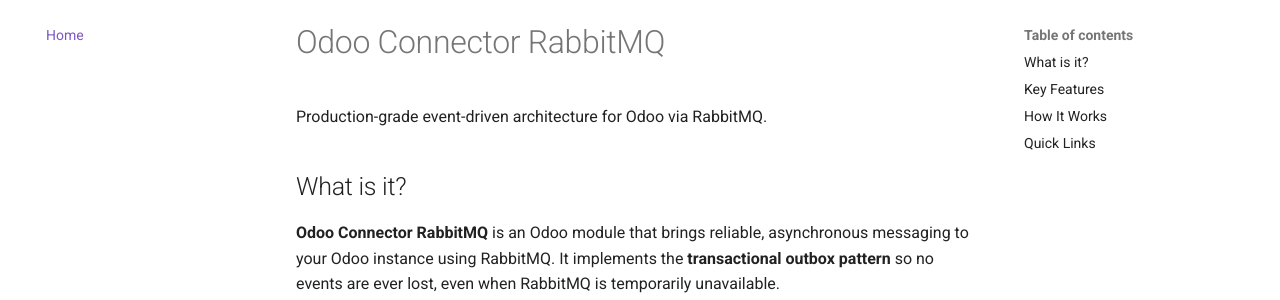
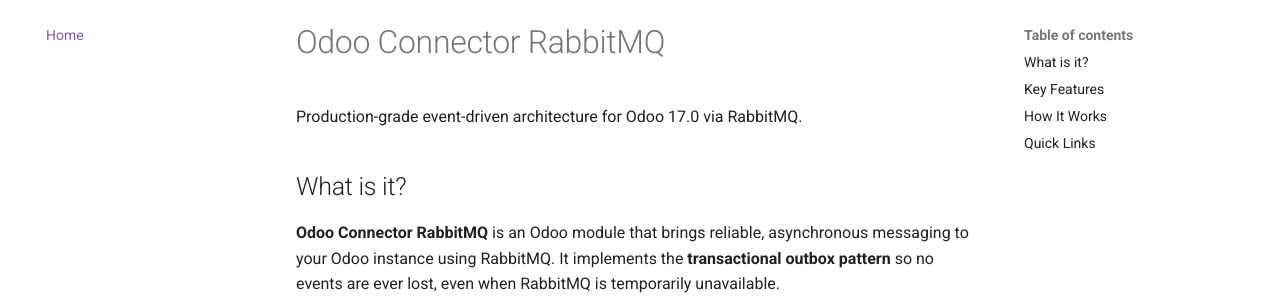
Before and after one commit to tonybenoy/odoo_connector_rabbitmq, an MkDocs documentation site: the page built from docs/index.md, in a window 1280 px wide and 900 px high. Shown: the part 124-424 px from the top of the window. Built offline with MkDocs 1.6.1 and Material for MkDocs 9.7.7, drawn with Linux system fonts in a browser that asks for light colours; comment, search, counter and statistics services are not loaded.

Commit message:
Adapt for Odoo 17.0
- Set version to 17.0.1.0.0
- Use tree view type (not list)
- Use category_id on res.groups (no privilege model)
- Use 'users' field name on res.groups
- Keep expand attr on search view group tag
- Update README/docs to reference Odoo 17.0

Co-Authored-By: Claude Opus 4.6 <noreply@anthropic.com>

```diff
--- a/docs/index.md
+++ b/docs/index.md
@@ -1,6 +1,6 @@
 # Odoo Connector RabbitMQ
 
-Production-grade event-driven architecture for Odoo via RabbitMQ.
+Production-grade event-driven architecture for Odoo 17.0 via RabbitMQ.
 
 ## What is it?
 
--- a/pyproject.toml
+++ b/pyproject.toml
@@ -1,7 +1,7 @@
 [project]
 name = "odoo-connector-rabbitmq"
 version = "1.0.0"
-description = "Production-grade event-driven architecture for Odoo via RabbitMQ"
+description = "Production-grade event-driven architecture for Odoo 17.0 via RabbitMQ"
 readme = "README.md"
 license = { text = "MIT" }
 requires-python = ">=3.10"
```
Also changed, not shown: README.md (+2 -10 lines), 6 other files.
